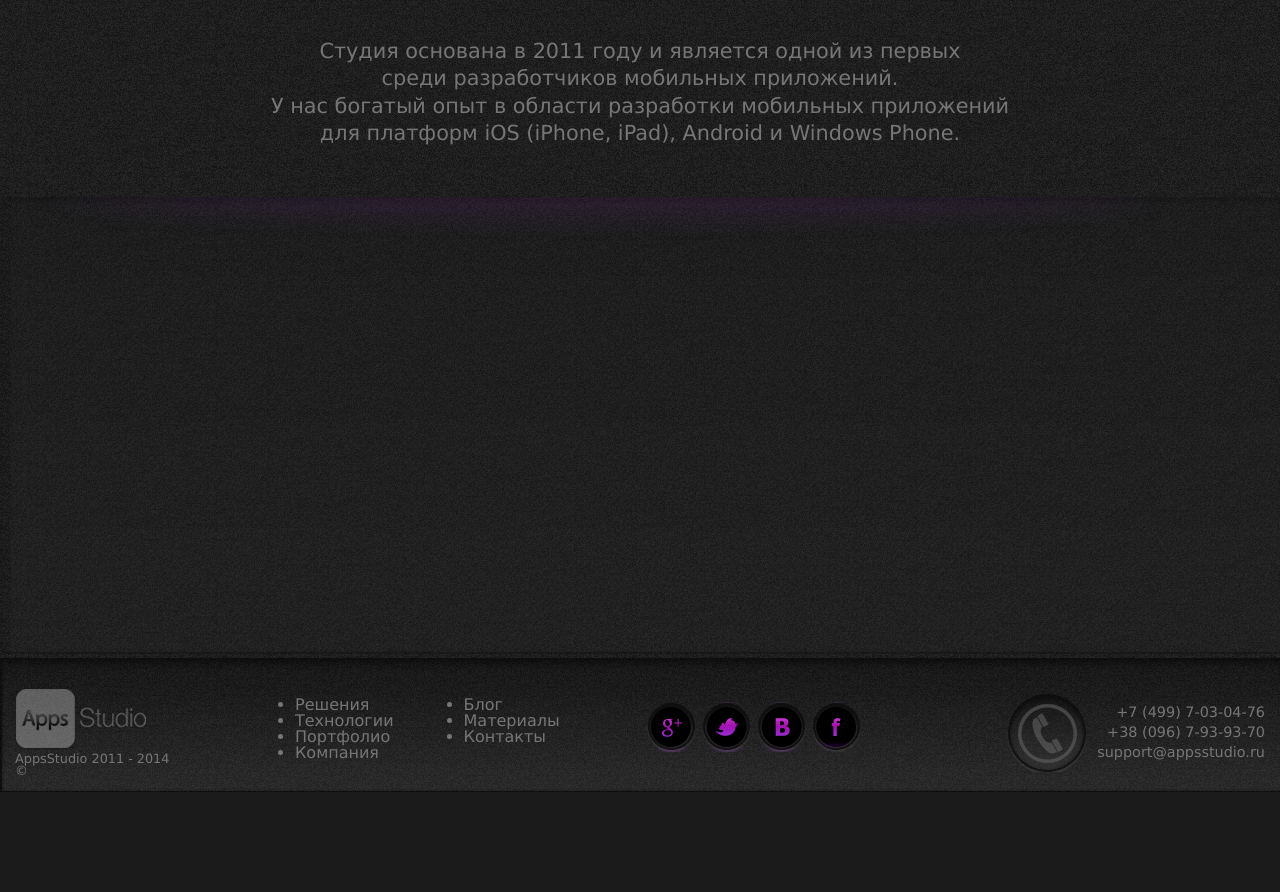
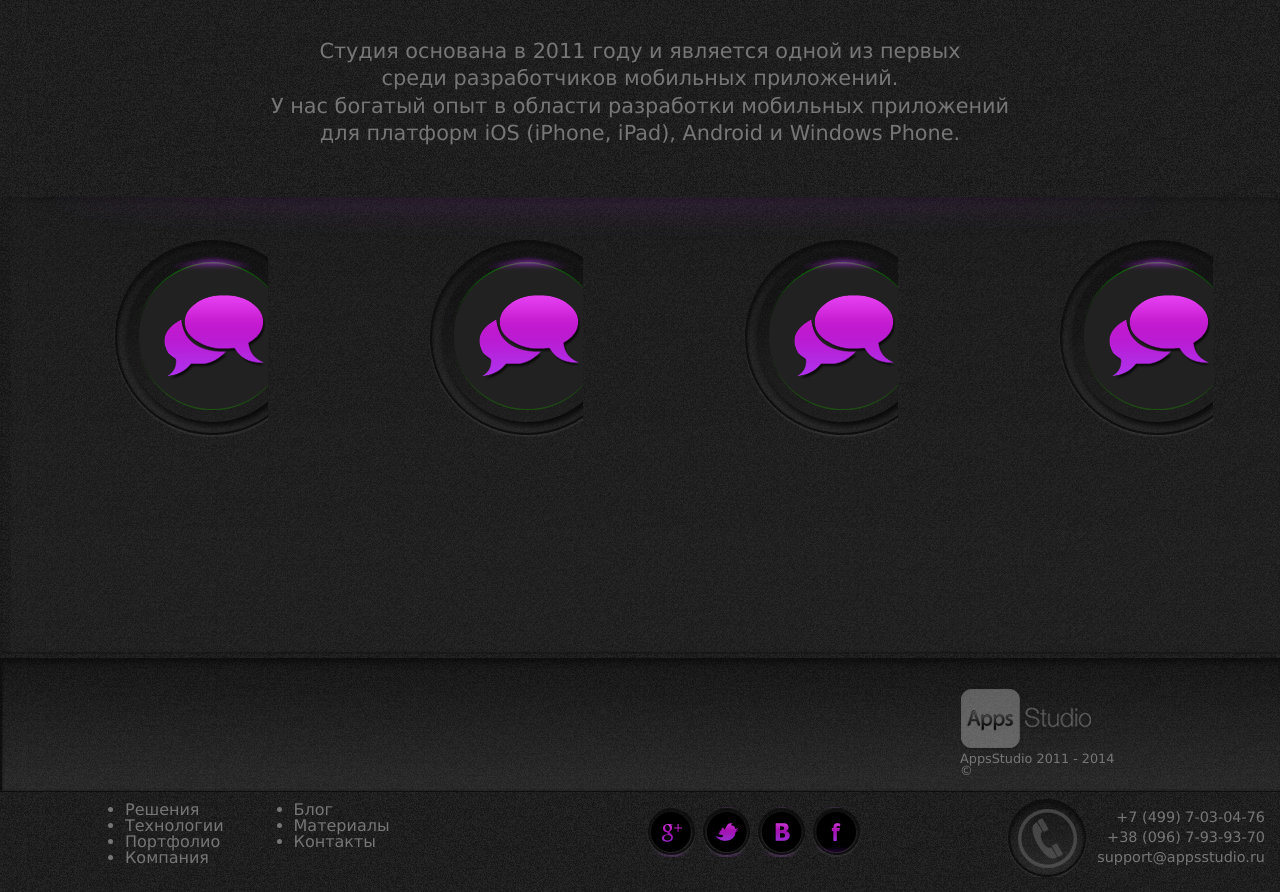
Before and after one commit to RuslanGrigoryev/Apps_studio, a PHP site: page / in a window 1280 px wide. Shown: the part 577-1469 px from the top of the page. Before the commit the page ends 1369 px from the top, so only its background shows below. Run offline with PHP 8.4, Linux system fonts and the light colour scheme; some libraries are stand-ins or nearby versions.

Commit message:
Block goals markup

```diff
--- a/css/style.css
+++ b/css/style.css
@@ -212,18 +212,32 @@ header {
 }
 .goals .wrapper {
   background: url(../i/markup/bg-goals-wrapper.png) 0px 0px no-repeat;
-  height: 450px;
+  height: 410px;
+  padding: 40px 0 0 0;
 }
 .left{
    float: left;
    margin-right: 10px;
    width: 305px;
    height: 460px;
+   text-align: center;
 }
 .right{
    float: right;
    width: 305px;
+   text-align: center;
 }
+.goals-image {
+    height: 200px;
+
+    width: 200px;
+    background: url(../i/markup/sprite-goals.png) no-repeat;
+    margin: 0 auto;
+}
+.goals-image__analitic {}
+.goals-image__project {}
+.goals-image__develop {}
+.goals-image__techno {}
 /*23. Footer styles*/
 footer {
   background: url(../i/markup/bg-footer.png) repeat-y;
@@ -239,6 +253,9 @@ footer .wrap-contact {
   padding: 15px 0 0 0;
   height: 60px;
   position: relative;
+}
+footer .wrapper {
+  height: 105px;
 }
 .footer-phone {
     position: absolute;
@@ -286,4 +303,5 @@ footer .wrap-contact {
 }
 .social-list__link--facebook {
     background-position: 0px -150px;
+}px;
 }
--- a/index.html
+++ b/index.html
@@ -123,14 +123,22 @@
 		<div class="wrapper">
 		    <div class="left">
 
-		    </div>
-		    <div class="left">
+				<div class="goals-image goals-image__analitic"></div>
 
 		    </div>
 		    <div class="left">
 
+				<div class="goals-image goals-image__project"></div>
+
+		    </div>
+		    <div class="left">
+
+				<div class="goals-image goals-image__develop"></div>
+
 		    </div>
 		    <div class="right">
+
+				<div class="goals-image goals-image__techno"></div>
 
 		    </div>
 		</div>
```
Also changed, not shown: i/markup/sprite-goals.png (added).
